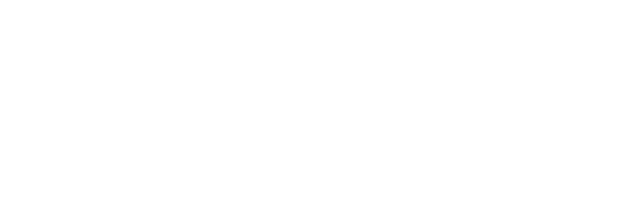
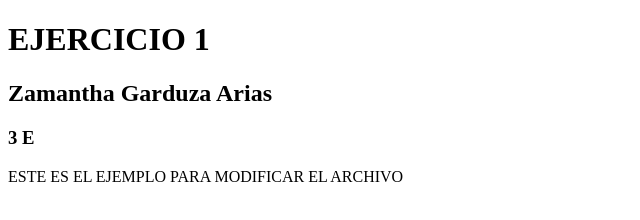
Before and after one commit to garduzaariaszamantha-cmd/Zamantha-Garduza-Arias, a plain HTML site: page index.html in a window 1280 px wide. Shown: the whole page, without its empty margins (0-640 px from the left). Drawn offline with Linux system fonts and the light colour scheme.

Commit message:
Update index.html

```diff
--- a/index.html
+++ b/index.html
@@ -8,4 +8,12 @@
      <meta name="autor" content="zamantha garduza arias">
 <title>Ejercicio 1</title>
 <link rel="shortcut icon" href="img.favicon.png" type="image/x-icon">
+    </head>
+<body>
+    <h1>EJERCICIO 1</h1<br>
+        <h2>Zamantha Garduza Arias</h2>
+        <h3>3 E</h3>
+        <p>ESTE ES EL EJEMPLO PARA MODIFICAR EL ARCHIVO</p>
+    </body>
+
 </html>
```
